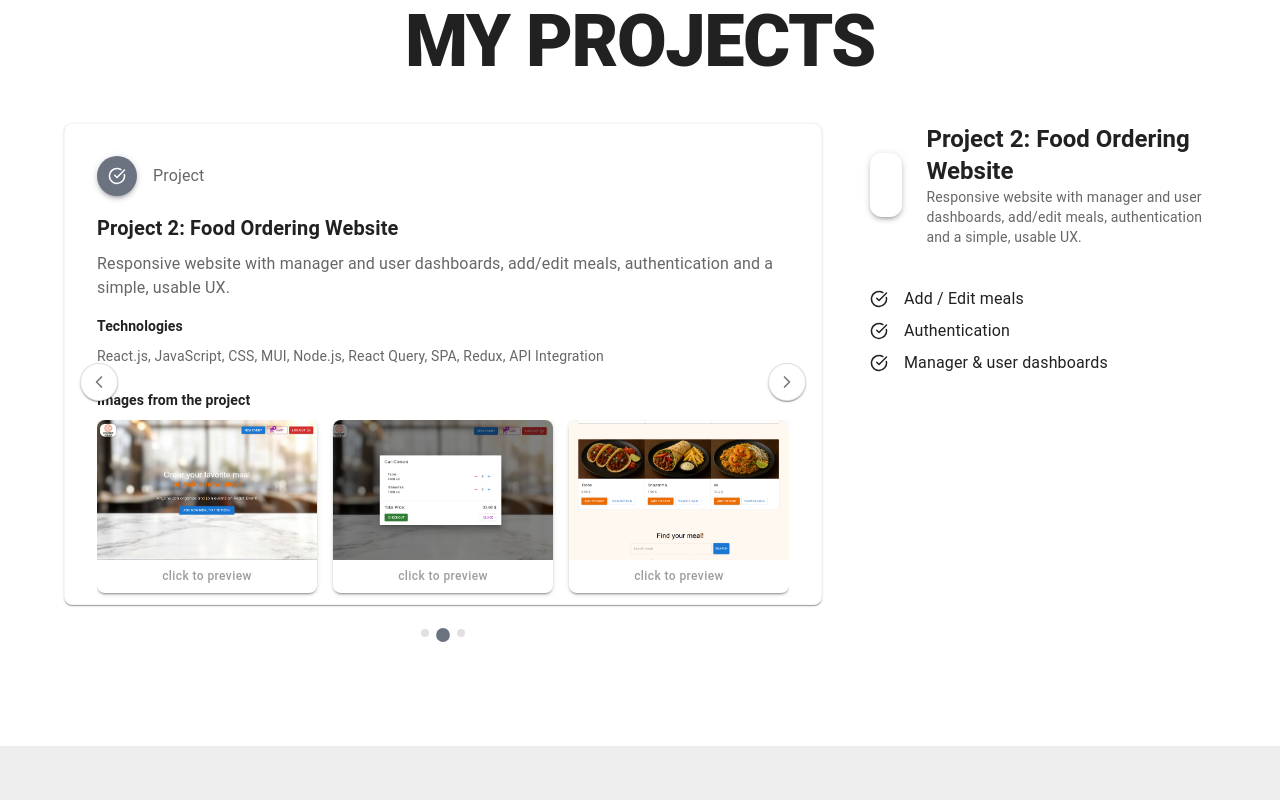
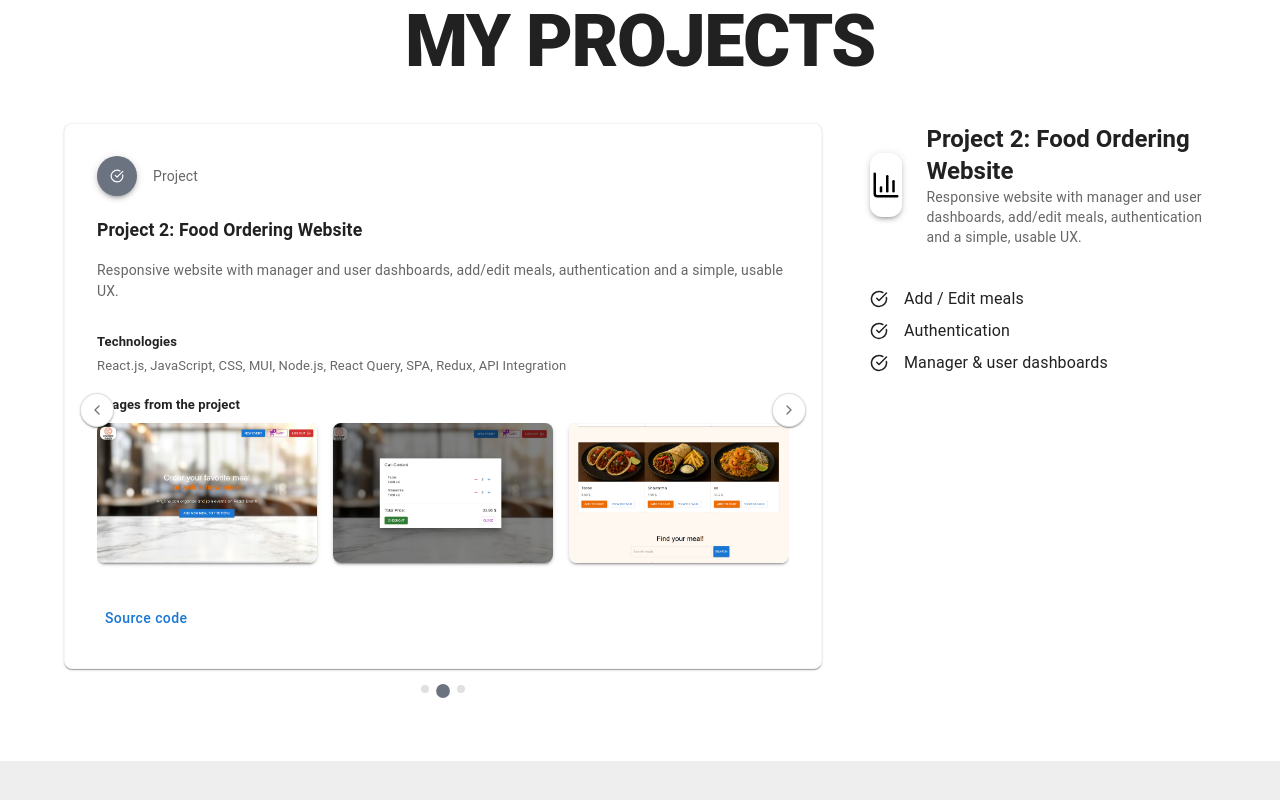
Before and after one commit to 0coding00/my-portfolio, a Next.js app: page / in a window 1280 px wide. Shown: the part 680-1480 px from the top of the page. Built offline with nearby package versions, Linux system fonts and the light colour scheme.

Commit message:
fix: bugs

```diff
--- a/components/info/About.jsx
+++ b/components/info/About.jsx
@@ -3,6 +3,7 @@
 import React from "react";
 import { Box, Typography, Grid } from "@mui/material";
 import aboutImage from "../assets/about.png";
+  const srcOf = (img) => (typeof img === "string" ? img : img?.src ?? img);
 
 export default function About() {
   return (
@@ -72,7 +73,7 @@ export default function About() {
           {/* Use Box component="img" for simple responsive images */}
           <Box
             component="img"
-            src={aboutImage}
+            src={srcOf(aboutImage)}
             alt="About Me"
             sx={{
               width: { xs: 220, sm: 260, md: 300 },
--- a/components/work/Projects.jsx
+++ b/components/work/Projects.jsx
@@ -65,7 +65,7 @@ export default function Projects() {
     {
       id: 0,
       title: "Project 1: Flash Taxi",
-      icon: <Target size={20} color="#fff" />,
+      icon: <Target size={30} color="#000" />,
       description:
         "Responsive website with manager, driver, and user dashboards, accurate maps, and clean UX design.",
       technologies:
@@ -82,7 +82,7 @@ export default function Projects() {
     {
       id: 1,
       title: "Project 2: Food Ordering Website",
-      icon: <BarChart3 size={20} color="#fff" />,
+      icon: <BarChart3 size={30} color="#000" />,
       description:
         "Responsive website with manager and user dashboards, add/edit meals, authentication and a simple, usable UX.",
       technologies:
@@ -99,7 +99,7 @@ export default function Projects() {
     {
       id: 2,
       title: "Project 3: Quiz Fun App",
-      icon: <User size={20} color="#fff" />,
+      icon: <User size={30} color="#000" />,
       description: "Mini game with timers and leaderboard, responsive and lightweight.",
       technologies: "React.js, JavaScript, Tailwind CSS",
       images: [project3img1, project3img2, project3img3],
@@ -271,13 +271,14 @@ export default function Projects() {
 
         <Box sx={{ display: "grid", gridTemplateColumns: { lg: "1fr 1fr" }, gap: 6, alignItems: "start" }}>
           {/* Left - Slide area */}
-          <Box sx={{ position: "relative" }}>
+<Box sx={{ position: "relative", width: "100%" }}>
   <IconButton
     onClick={prevSlide}
     aria-label="Previous slide"
+    size="small"
     sx={{
       position: "absolute",
-                left: 16,
+      left: { xs: 8, sm: 16 },
       top: "50%",
       transform: "translateY(-50%)",
       zIndex: 10,
@@ -285,18 +286,20 @@ export default function Projects() {
       border: "1px solid",
       borderColor: "divider",
       boxShadow: 1,
+      p: { xs: 0.4, sm: 1 },
       "&:hover": { bgcolor: "background.default" },
     }}
   >
-              <ChevronLeft size={20} />
+    <ChevronLeft size={16} />
   </IconButton>
 
   <IconButton
     onClick={nextSlide}
     aria-label="Next slide"
+    size="small"
     sx={{
       position: "absolute",
-                right: 16,
+      right: { xs: 8, sm: 16 },
       top: "50%",
       transform: "translateY(-50%)",
       zIndex: 10,
@@ -304,10 +307,11 @@ export default function Projects() {
       border: "1px solid",
       borderColor: "divider",
       boxShadow: 1,
+      p: { xs: 0.4, sm: 1 },
       "&:hover": { bgcolor: "background.default" },
     }}
   >
-              <ChevronRight size={20} />
+    <ChevronRight size={16} />
   </IconButton>
 
   <Paper
@@ -326,14 +330,23 @@ export default function Projects() {
       borderColor: "grey.100",
       bgcolor: "background.paper",
       ...cardStyle,
+      p: { xs: 2, sm: 4 },
     }}
   >
-              <Box sx={{ p: 4, height: 480, display: "flex", flexDirection: "column" }}>
-                <Box sx={{ display: "flex", alignItems: "center", gap: 2, mb: 2 }}>
     <Box
       sx={{
-                      width: 40,
-                      height: 40,
+        p: 0,
+        display: "flex",
+        flexDirection: "column",
+        height: { xs: "auto", sm: 480 },
+        gap: 1.5,
+      }}
+    >
+      <Box sx={{ display: "flex", alignItems: "center", gap: { xs: 1, sm: 2 }, mb: 1 }}>
+        <Box
+          sx={{
+            width: { xs: 32, sm: 40 },
+            height: { xs: 32, sm: 40 },
             borderRadius: "50%",
             bgcolor: colorMap[current.color],
             display: "flex",
@@ -342,38 +355,51 @@ export default function Projects() {
             boxShadow: 3,
           }}
         >
-                    <CheckCircle size={18} color="#fff" />
+          <CheckCircle size={14} color="#fff" />
         </Box>
-                  <Typography sx={{ color: "text.secondary" }}>Project</Typography>
+        <Typography sx={{ color: "text.secondary", fontSize: { xs: 12, sm: 14 } }}>
+          Project
+        </Typography>
       </Box>
 
-                <Typography variant="h6" sx={{ fontWeight: 700, mb: 1 }}>
+      <Typography
+        variant="h6"
+        sx={{ fontWeight: 700, mb: 0.5, fontSize: { xs: "1rem", sm: "1.1rem" } }}
+      >
         {current.title}
       </Typography>
 
-                <Typography sx={{ color: "text.secondary", mb: 2, minHeight: 48 }}>
+      <Typography
+        sx={{
+          color: "text.secondary",
+          mb: 1.5,
+          minHeight: { xs: 36, sm: 48 },
+          fontSize: { xs: 12, sm: 14 },
+        }}
+      >
         {current.description}
       </Typography>
 
-                <Box sx={{ mb: 3 }}>
-                  <Typography variant="subtitle2" sx={{ fontWeight: 600, mb: 1 }}>
+      <Box sx={{ mb: 1 }}>
+        <Typography sx={{ fontWeight: 600, mb: 0.5, fontSize: { xs: 12, sm: 13 } }}>
           Technologies
         </Typography>
-                  <Typography variant="body2" sx={{ color: "text.secondary" }}>
+        <Typography sx={{ color: "text.secondary", fontSize: { xs: 11, sm: 13 } }}>
           {current.technologies}
         </Typography>
       </Box>
 
-                <Box sx={{ mb: 2 }}>
-                  <Typography variant="subtitle2" sx={{ fontWeight: 600, mb: 1 }}>
+      <Box sx={{ mb: 1 }}>
+        <Typography sx={{ fontWeight: 600, mb: 1, fontSize: { xs: 12, sm: 13 } }}>
           Images from the project
         </Typography>
-                  <Box sx={{ display: "flex", gap: 2, overflowX: "auto", pb: 1 }}>
+
+        <Box sx={{ display: "flex", gap: { xs: 1, sm: 2 }, overflowX: "auto", pb: 1 }}>
           {current.images.map((img, idx) => (
             <Box
               key={idx}
               sx={{
-                          minWidth: { xs: 140, sm: 180, md: 220 },
+                minWidth: { xs: 100, sm: 140, md: 220 },
                 borderRadius: 2,
                 overflow: "hidden",
                 boxShadow: 2,
@@ -386,18 +412,9 @@ export default function Projects() {
                 <Button
                   onClick={(e) => {
                     e.stopPropagation();
-                              if (Math.abs(dragX) < 8) {
-                                setPreviewImg(srcOf(img));
-                              }
+                    if (Math.abs(dragX) < 8) setPreviewImg(srcOf(img));
                   }}
-                            sx={{
-                              p: 0,
-                              display: "block",
-                              minWidth: 0,
-                              bgcolor: "transparent",
-                              boxShadow: "none",
-                              textTransform: "none",
-                            }}
+                  sx={{ p: 0, display: "block", minWidth: 0, bgcolor: "transparent", boxShadow: "none" }}
                 >
                   <Box
                     component="img"
@@ -405,19 +422,11 @@ export default function Projects() {
                     alt={`proj-${current.id}-img-${idx}`}
                     sx={{
                       width: "100%",
-                                height: { xs: 90, sm: 120, md: 140 },
+                      height: { xs: 70, sm: 120, md: 140 },
                       objectFit: "cover",
                       display: "block",
                     }}
                   />
-                            <motion.p
-                              initial={{ opacity: 0.2 }}
-                              animate={{ opacity: [0.2, 1, 0.2] }}
-                              transition={{ duration: 1.6, repeat: Infinity }}
-                              style={{ margin: 6, fontSize: 12, color: "rgba(0,0,0,0.6)" }}
-                            >
-                              click to preview
-                            </motion.p>
                 </Button>
               </AnimatePresence>
             </Box>
@@ -425,13 +434,8 @@ export default function Projects() {
         </Box>
       </Box>
 
-                <Box sx={{ mt: "auto" }}>
-                  <Button
-                    href={current.github}
-                    target="_blank"
-                    rel="noreferrer"
-                    sx={{ textTransform: "none", fontSize: 14 }}
-                  >
+      <Box sx={{ mt: "auto", pt: 1 }}>
+        <Button href={current.github} target="_blank" rel="noreferrer" sx={{ textTransform: "none", fontSize: { xs: 12, sm: 14 } }}>
           Source code
         </Button>
       </Box>
@@ -439,7 +443,7 @@ export default function Projects() {
   </Paper>
 
   {/* indicators */}
-            <Box sx={{ display: "flex", justifyContent: "center", gap: 1, mt: 3 }}>
+  <Box sx={{ display: "flex", justifyContent: "center", gap: 1, mt: 2 }}>
     {projects.map((_, index) => {
       const active = index === activeSlide;
       return (
@@ -448,8 +452,8 @@ export default function Projects() {
           onClick={() => goToSlide(index)}
           aria-label={`Go to slide ${index + 1}`}
           sx={{
-                      width: active ? 12 : 8,
-                      height: active ? 12 : 8,
+            width: active ? { xs: 10, sm: 12 } : { xs: 8, sm: 8 },
+            height: active ? { xs: 10, sm: 12 } : { xs: 8, sm: 8 },
             borderRadius: "50%",
             bgcolor: active ? colorMap[current.color] : "grey.300",
             transform: active ? "scale(1.15)" : "none",
@@ -461,6 +465,7 @@ export default function Projects() {
     })}
   </Box>
 </Box>
+
 
           {/* Right - Details */}
           <Box sx={{ display: "flex", flexDirection: "column", gap: 4 }}>
```
Lines whose indentation alone changed are shown as unchanged.
